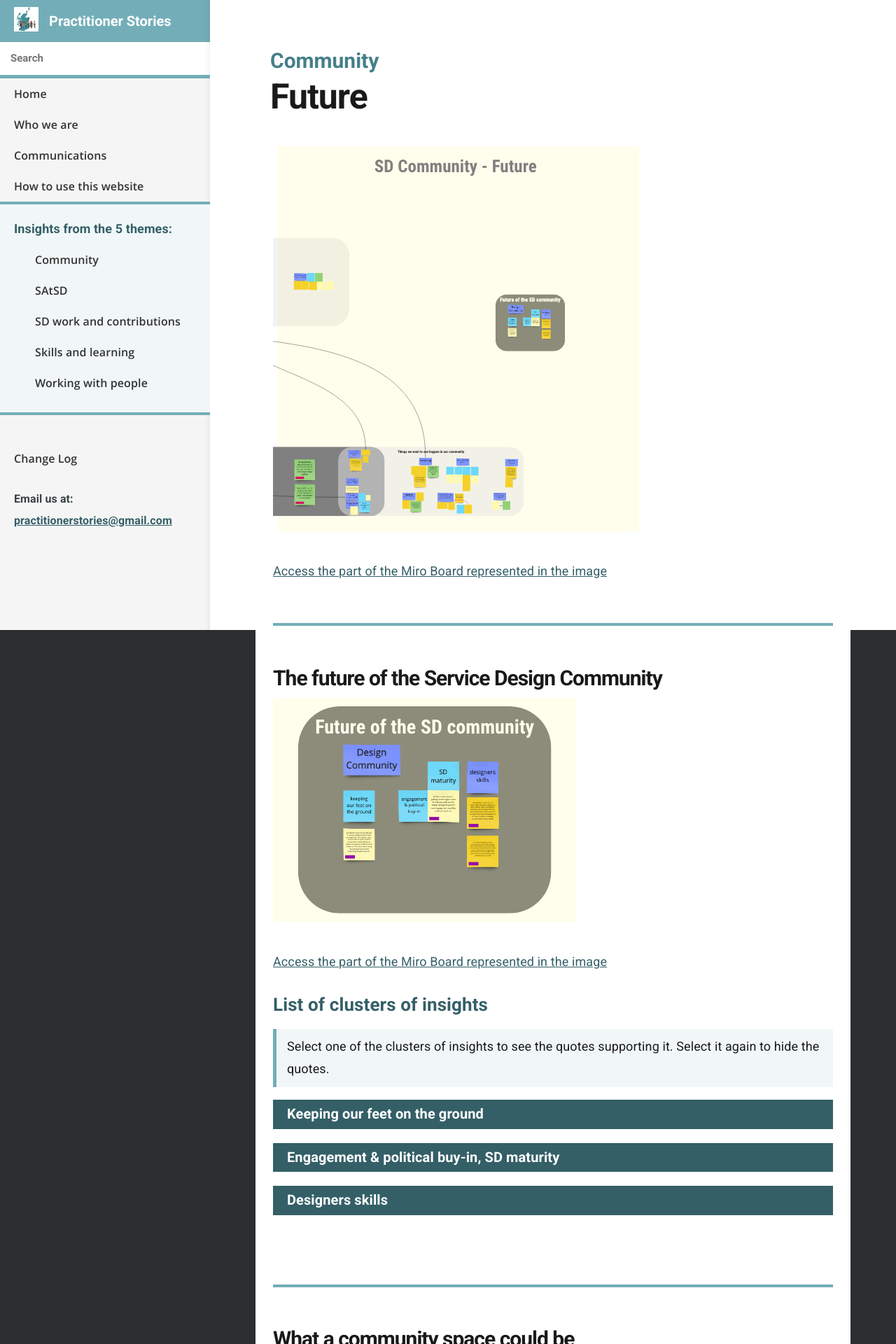
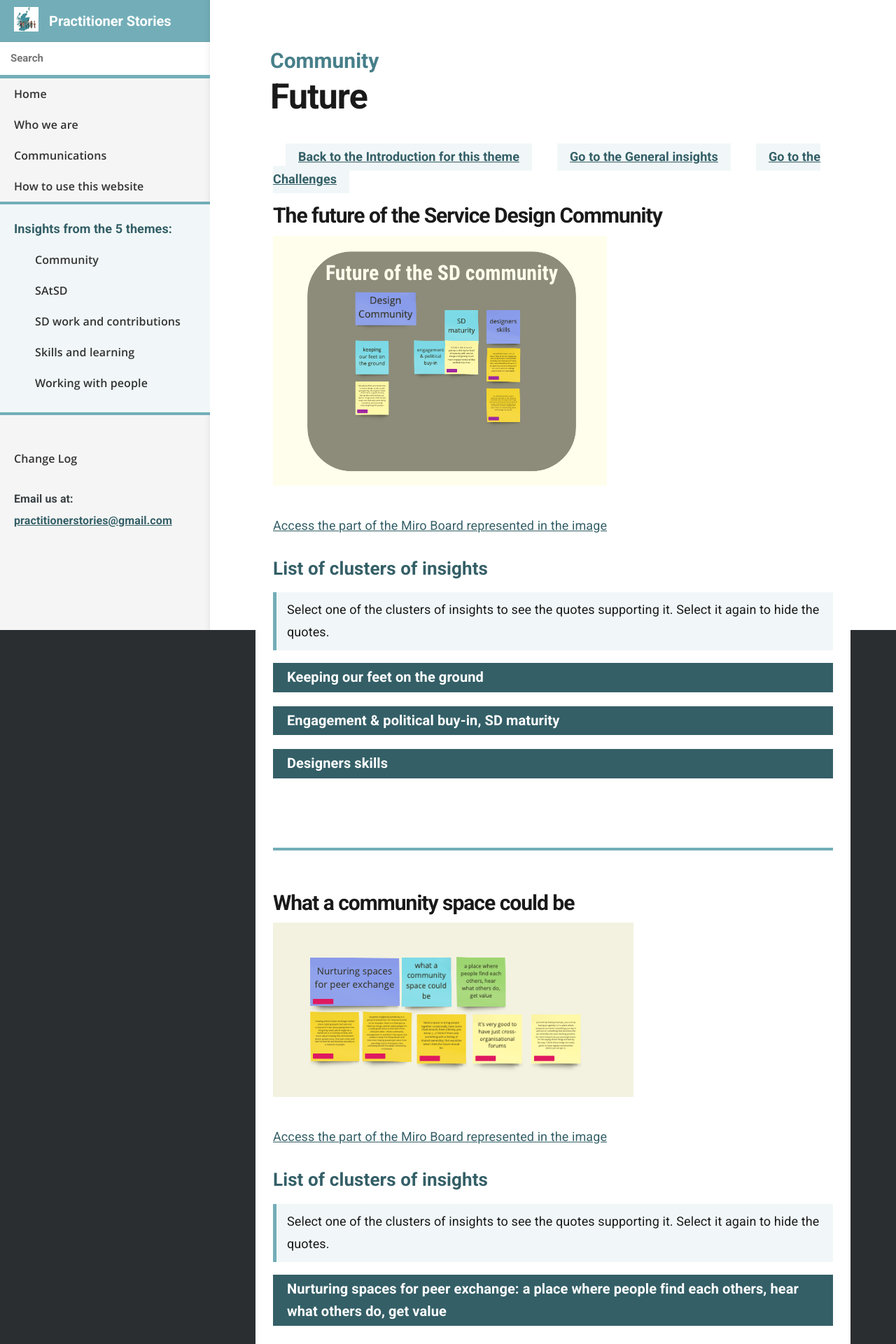
Before and after one commit to stephanie-K/practitioner-stories, a Jekyll site: the page built from _docs/Community/future.md, in a window 1280 px wide. Shown: the top 1920 px of the page at 70% size. Built offline with Jekyll 4.4.1, drawn with Linux system fonts in a browser that asks for light colours.

Commit message:
improve navigation and photos for Community theme

```diff
--- a/_docs/Community/future.md
+++ b/_docs/Community/future.md
@@ -4,11 +4,7 @@ category: Community
 order: 4
 ---
 
-![screenshot of the part of the big Miro board showing the post it for this theme of the research](/practitioner-stories/images/Community/community-future-all.png)
-
-[Access the part of the Miro Board represented in the image](https://miro.com/app/board/o9J_ldOzA14=/?moveToWidget=3074457352333741304&cot=14)
-
-<hr class="big">
+<div class="item-nav"><span><a href="/practitioner-stories/Community/intro">Back to the Introduction for this theme</a></span><span><a href="/practitioner-stories/Community/general">Go to the General insights</a></span><span><a href="/practitioner-stories/Community/challenges">Go to the Challenges</a></span></div>
 
 ## The future of the Service Design Community
 
--- a/_sass/_layout.scss
+++ b/_sass/_layout.scss
@@ -464,7 +464,7 @@ blockquote.alt {
 	border-color: $brand-colour-alt;
 }
 
-img {
+img, image {
 	max-width: 100%;
 	height: auto;
 }
@@ -593,3 +593,11 @@ details.navigation {
 		background-color: $brand-colour-light;
 	}
 }
+.item-nav {
+	span {
+		background-color: $brand-colour-light;
+		font-weight: 600;
+		padding: 0.5em 1em;
+		margin: 1em;
+	}
+}
```
Also changed, not shown: _docs/Community/challenges.md (+1 -3 lines), _docs/Community/general.md (+1 -4 lines), _docs/Community/intro.md (+1 -1 lines), images/Community/SD-community.png, images/Community/community-challenge.png, images/Community/community-challenges.png (deleted), images/Community/community-future-all.png (deleted), images/Community/community-future.png, images/Community/community-general.png (deleted), images/Community/community-networking.png, images/Community/community-not-sharing.png, images/Community/community-sharing.png, images/Community/community-space-future.png, images/Community/community-space.png, 2 more files.
